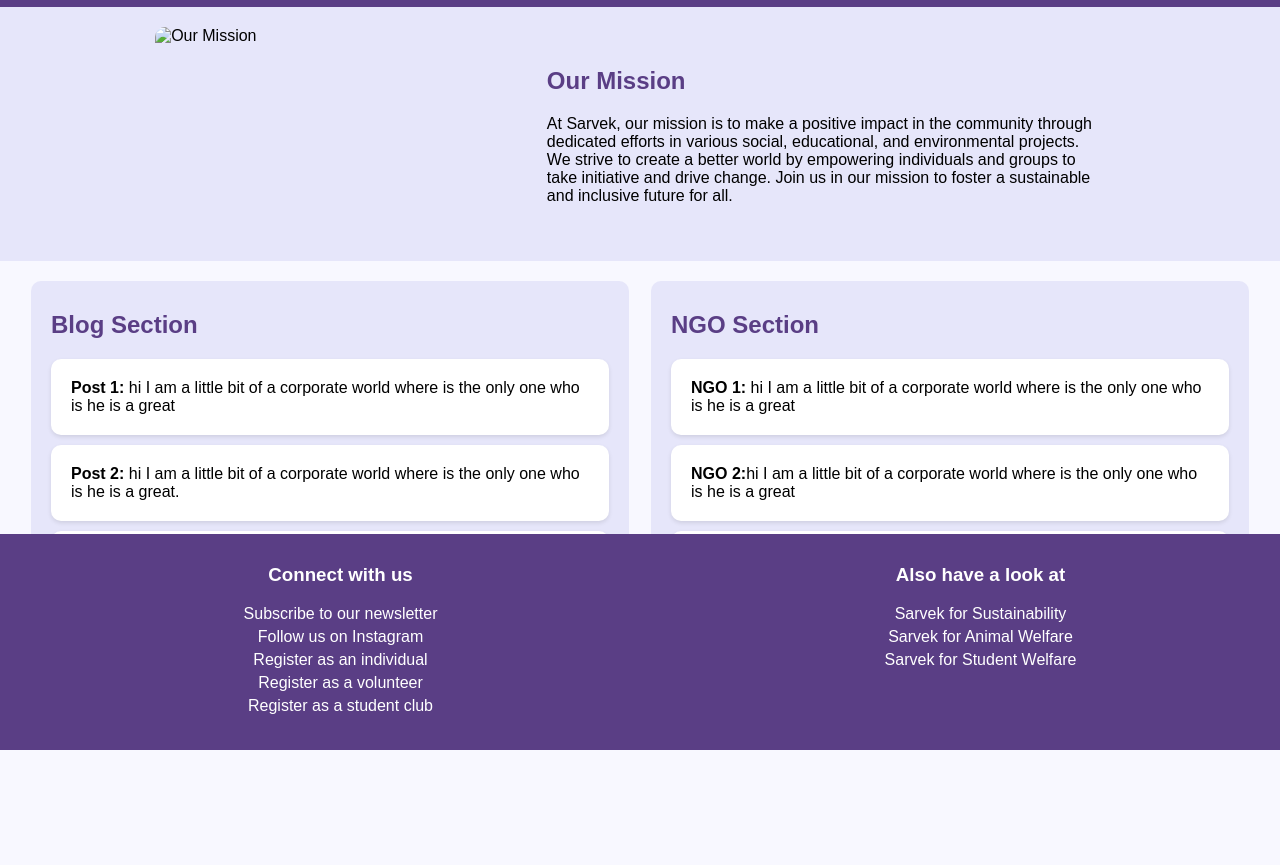
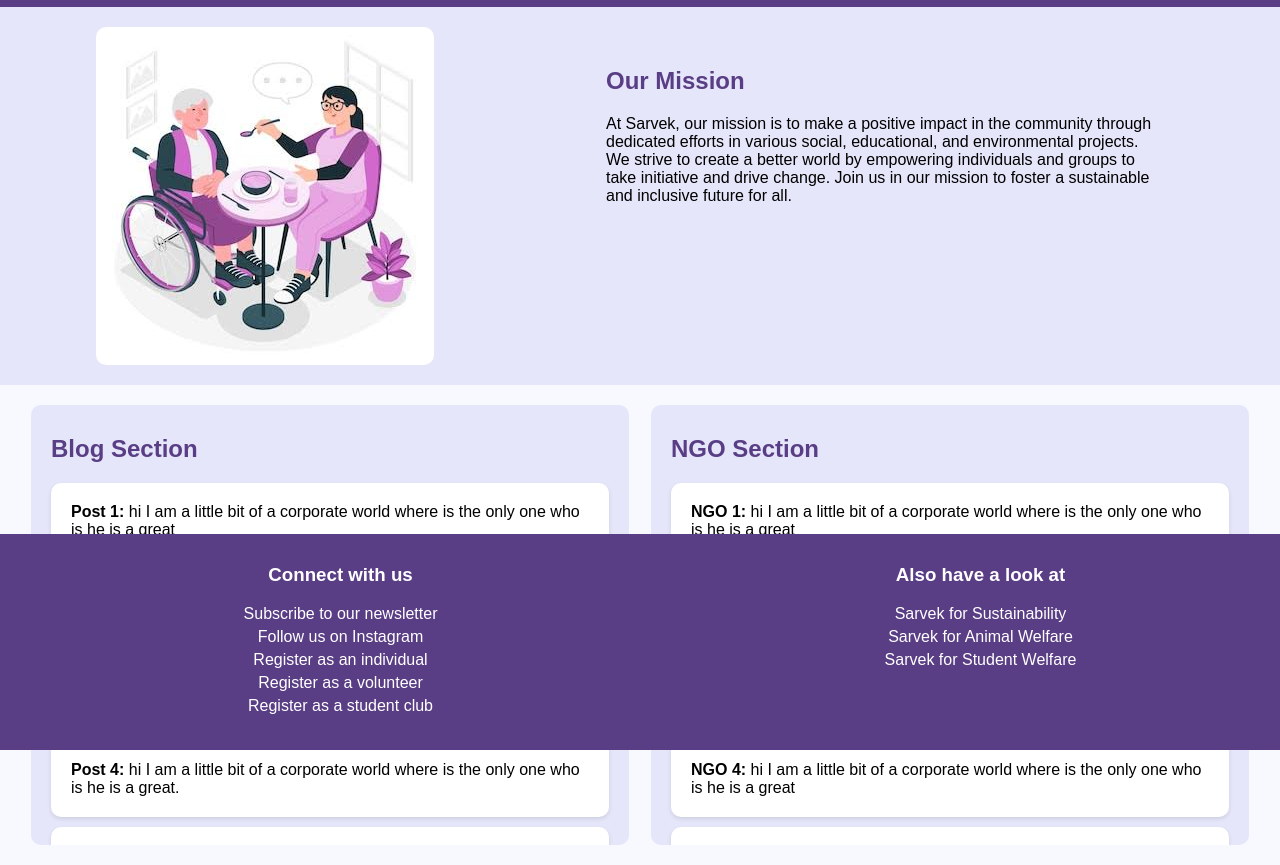
Before and after one commit to sreehitha3/SarvEk, a plain HTML site: page index.html in a window 1280 px wide. Shown: the part 50-915 px from the top of the page. Before the commit the page ends 800 px from the top, so only its background shows below. Drawn offline with Linux system fonts and the light colour scheme; the site is published under a folder, as on GitHub Pages, so addresses that start at the root find nothing.

Commit message:
Update index.html

```diff
--- a/index.html
+++ b/index.html
@@ -26,7 +26,7 @@
   </div>
 
   <div class="intro">
-    <img src="/images (57).jpeg" alt="Our Mission">
+    <img src="images (57).jpeg" alt="Our Mission">
     <div class="mission">
       <h2>Our Mission</h2>
       <p>At Sarvek, our mission is to make a positive impact in the community through dedicated efforts in various social, educational, and environmental projects. We strive to create a better world by empowering individuals and groups to take initiative and drive change. Join us in our mission to foster a sustainable and inclusive future for all.</p>
```
